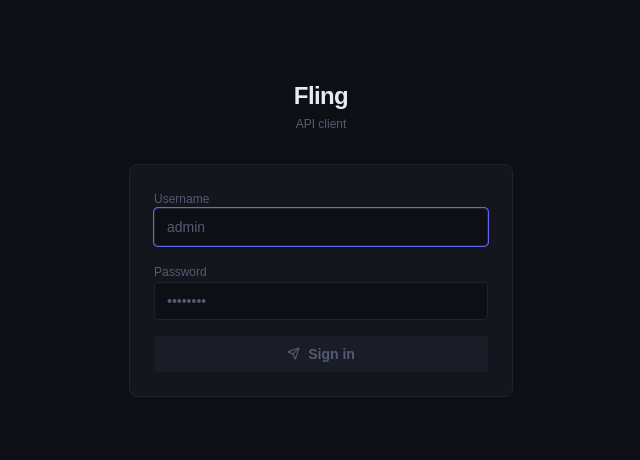
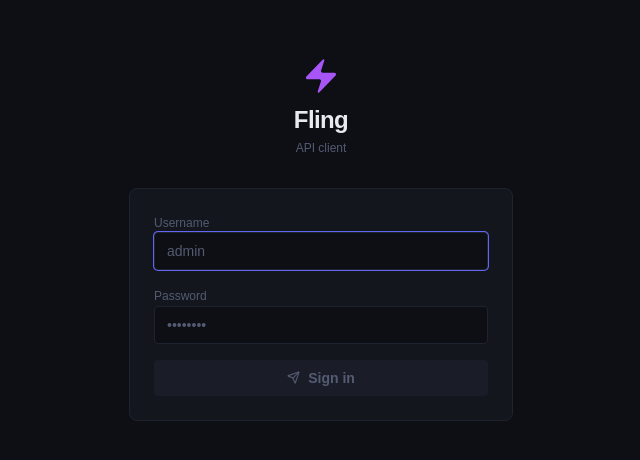
Before and after one commit to crmepham/fling, a React (Vite) app in the folder frontend/: page / in a window 1280 px wide. Shown: the part 162-622 px from the top of the page, without its empty margins (319-959 px from the left). Built offline with nearby package versions, Linux system fonts and the light colour scheme; no server answers.

Commit message:
Fix favicon for Firefox and add logo to login page

```diff
--- a/frontend/src/components/auth/LoginPage.tsx
+++ b/frontend/src/components/auth/LoginPage.tsx
@@ -33,6 +33,11 @@ export function LoginPage({ onLogin }: Props) {
       <div className="w-full max-w-sm">
         {/* Logo */}
         <div className="mb-8 text-center">
+          <div className="flex justify-center mb-2">
+            <svg xmlns="http://www.w3.org/2000/svg" viewBox="0 0 24 24" width="40" height="40" fill="#a855f7">
+              <path d="M4 14a1 1 0 0 1-.78-1.63l9.9-10.2a.5.5 0 0 1 .86.46l-1.92 6.02A1 1 0 0 0 13 10h7a1 1 0 0 1 .78 1.63l-9.9 10.2a.5.5 0 0 1-.86-.46l1.92-6.02A1 1 0 0 0 11 14z"/>
+            </svg>
+          </div>
           <h1 className="text-2xl font-bold tracking-tight text-text">Fling</h1>
           <p className="mt-1 text-xs text-subtle">API client</p>
         </div>
```
Also changed, not shown: frontend/public/favicon.svg.
